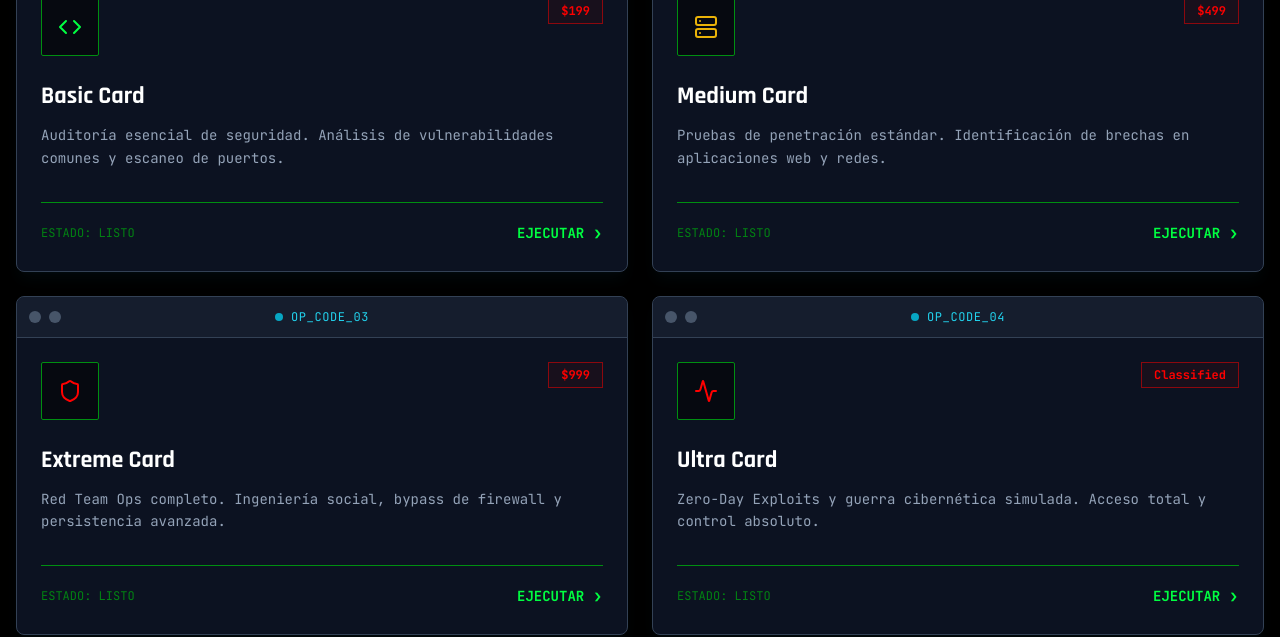
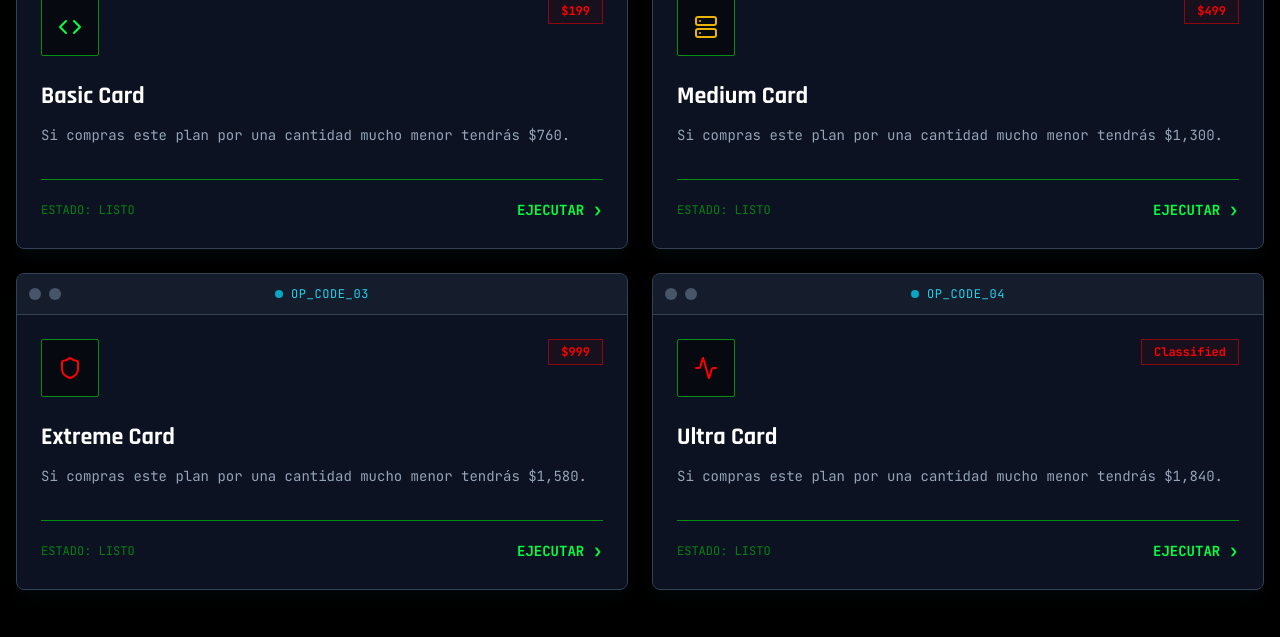
Before and after one commit to AqddeS/ecuahack, a React (Vite) app: page / in a window 1280 px wide. Shown: the part 1080-1717 px from the top of the page. Built offline with nearby package versions, Linux system fonts and the light colour scheme.

Commit message:
Update service descriptions with return amounts

```diff
--- a/App.tsx
+++ b/App.tsx
@@ -48,28 +48,28 @@ const App: React.FC = () => {
     {
       id: 1,
       title: "Basic Card",
-      desc: "Auditoría esencial de seguridad. Análisis de vulnerabilidades comunes y escaneo de puertos.",
+      desc: "Si compras este plan por una cantidad mucho menor tendrás $760.",
       icon: <Code className="w-6 h-6 text-hacker-green" />,
       price: "$199"
     },
     {
       id: 2,
       title: "Medium Card",
-      desc: "Pruebas de penetración estándar. Identificación de brechas en aplicaciones web y redes.",
+      desc: "Si compras este plan por una cantidad mucho menor tendrás $1,300.",
       icon: <Server className="w-6 h-6 text-yellow-500" />,
       price: "$499"
     },
     {
       id: 3,
       title: "Extreme Card",
-      desc: "Red Team Ops completo. Ingeniería social, bypass de firewall y persistencia avanzada.",
+      desc: "Si compras este plan por una cantidad mucho menor tendrás $1,580.",
       icon: <Shield className="w-6 h-6 text-hacker-red" />,
       price: "$999"
     },
     {
       id: 4,
       title: "Ultra Card",
-      desc: "Zero-Day Exploits y guerra cibernética simulada. Acceso total y control absoluto.",
+      desc: "Si compras este plan por una cantidad mucho menor tendrás $1,840.",
       icon: <Activity className="w-6 h-6 text-hacker-red" />,
       price: "Classified"
     }
```
